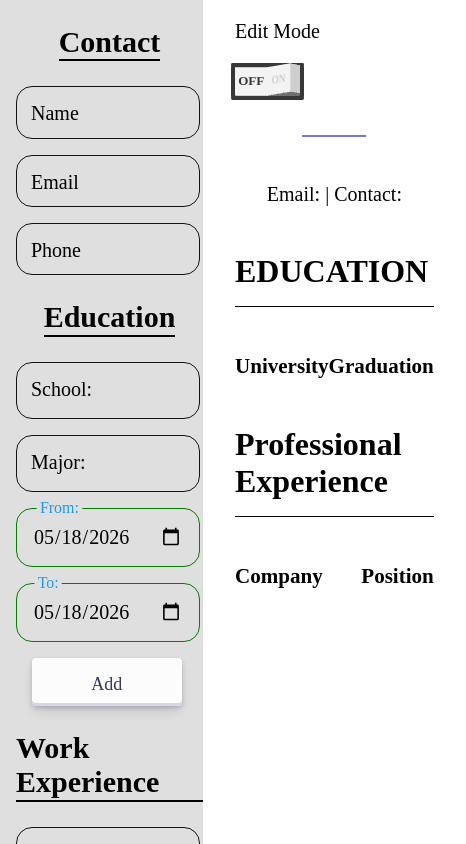
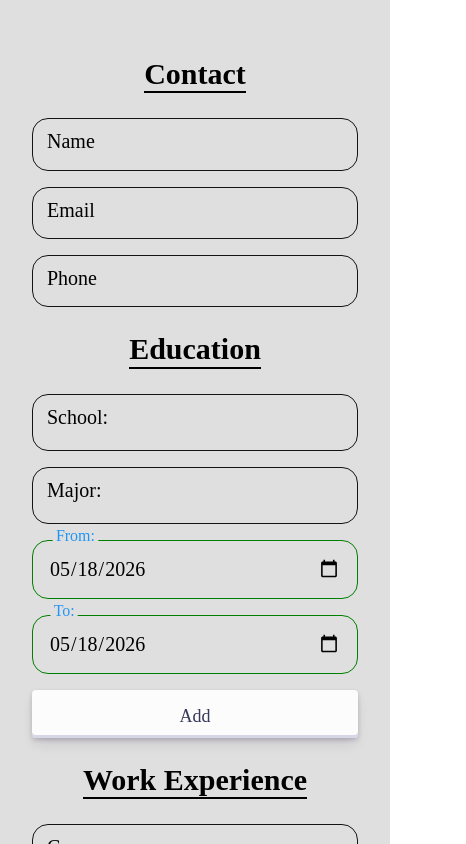
Before and after one commit to Shriyashzzz/CVApp, a React (Vite) app: page / in a window 390 px wide. Shown: the top 844 px of the page, 466 px wide, since content can reach past the window. Built offline with nearby package versions, Linux system fonts and the light colour scheme.

Commit message:
style : adds resposive aside

```diff
--- a/src/components/shared/Switch.jsx
+++ b/src/components/shared/Switch.jsx
@@ -109,7 +109,7 @@ const StyledWrapper = styled.div`
       props.$checked
         ? "rotateX(10deg) rotateY(0deg)"
         : "rotateX(10deg) rotateY(-45deg)"};
-    color: ${(props) => (props.$checked ? "#487bdb" : "rgb(206, 206, 206)")};
+    color: ${(props) => (props.$checked ? "#ff0000" : "rgb(206, 206, 206)")};
   }
 
   .right::before {
--- a/src/index.css
+++ b/src/index.css
@@ -43,3 +43,10 @@
 .footer .footer-link:hover {
   transform: translateY(-5px) translateX(-2px);
 }
+
+@media screen and (max-width: 1100px) {
+  #root {
+    display: flex;
+    flex-direction: column;
+  }
+}
--- a/src/styles/CvRender.css
+++ b/src/styles/CvRender.css
@@ -63,3 +63,10 @@ ul {
 .switchWrapper {
   margin: 2rem;
 }
+
+@media screen and (max-width: 1100px) {
+  #root {
+    display: flex;
+    flex-direction: column;
+  }
+}
--- a/src/styles/asideStyle.css
+++ b/src/styles/asideStyle.css
@@ -1,13 +1,16 @@
-/* Layout */
+*,
+*::before,
+*::after {
+  box-sizing: border-box;
+}
 aside {
   display: grid;
-  grid-template-rows: repeat(3, auto);
+  grid-template-rows: repeat(3, minmax(200px, 1fr));
   background-color: rgb(223, 223, 223);
   place-items: center;
   align-items: center;
-  width: 100%;
-  height: fit-content;
-  padding-left: 1rem;
+  max-width: 100%;
+  padding: 1rem;
   box-sizing: border-box;
   font-size: 20px;
 }
@@ -30,12 +33,10 @@ aside {
   width: 100%;
 }
 
-/* Typography */
 h2 {
   border-bottom: 2px solid black;
 }
 
-/* Form Inputs */
 .input-group,
 .inputBox {
   position: relative;
@@ -43,7 +44,7 @@ h2 {
 
 .input,
 input {
-  width: 80%;
+  width: 100%;
   padding: 1rem;
   font-size: 1rem;
   color: #000000;
@@ -65,7 +66,6 @@ input:valid {
   border: 1.5px solid green;
 }
 
-/* Labels */
 .user-label,
 label {
   position: absolute;
@@ -337,3 +337,109 @@ input:valid ~ label {
     margin-right: 1rem;
   }
 }
+
+@media screen and (max-width: 1100px) and (min-width: 800px) {
+  aside {
+    display: grid;
+    grid-template-columns: repeat(3, minmax(200px, 1fr));
+    grid-template-rows: 1fr;
+    padding: 2rem;
+    place-items: start;
+    align-items: start;
+    gap: 2rem;
+  }
+  .workExpBox,
+  .addBox,
+  .educationItem,
+  .ExperienceInfoForm,
+  .generalInfoBox {
+    margin: 0;
+    padding: 0;
+    height: 100%;
+    width: 100%;
+  }
+  .addBox {
+    grid-column: span 1;
+  }
+
+  .generalInfoBox {
+    grid-column: span 1;
+  }
+
+  .workExpBox {
+    grid-column: span 1;
+    margin-bottom: 0;
+  }
+  .addButton {
+    margin-top: auto;
+  }
+  .buttonContainer {
+    margin-top: auto;
+  }
+}
+@media screen and (max-width: 800px) {
+  aside {
+    display: grid;
+    grid-template-rows: repeat(3, auto);
+    padding: 2rem;
+  }
+
+  .workExpBox,
+  .addBox,
+  .educationItem,
+  .ExperienceInfoForm,
+  .generalInfoBox {
+    display: flex;
+    margin: 0;
+    padding: 0;
+    height: 100%;
+    width: 100%;
+  }
+
+  .addBox {
+    display: flex;
+    align-self: center;
+    justify-self: center;
+  }
+
+  .generalInfoBox {
+    grid-column: span 1;
+  }
+
+  .workExpBox {
+    grid-column: span 1;
+    margin-bottom: 0;
+  }
+
+  .addButton {
+    margin-top: auto;
+    width: 100%;
+    margin-left: 0;
+  }
+
+  .buttonContainer {
+    margin-top: auto;
+    width: 100%;
+  }
+
+  .input-group,
+  .inputBox {
+    display: flex;
+    justify-content: center;
+    align-items: center;
+    width: 100%;
+  }
+
+  .input,
+  input {
+    box-sizing: border-box;
+    width: 100% !important;
+    max-width: 100%;
+    box-sizing: border-box;
+  }
+
+  .user-label,
+  label {
+    top: -4px;
+  }
+}
```
